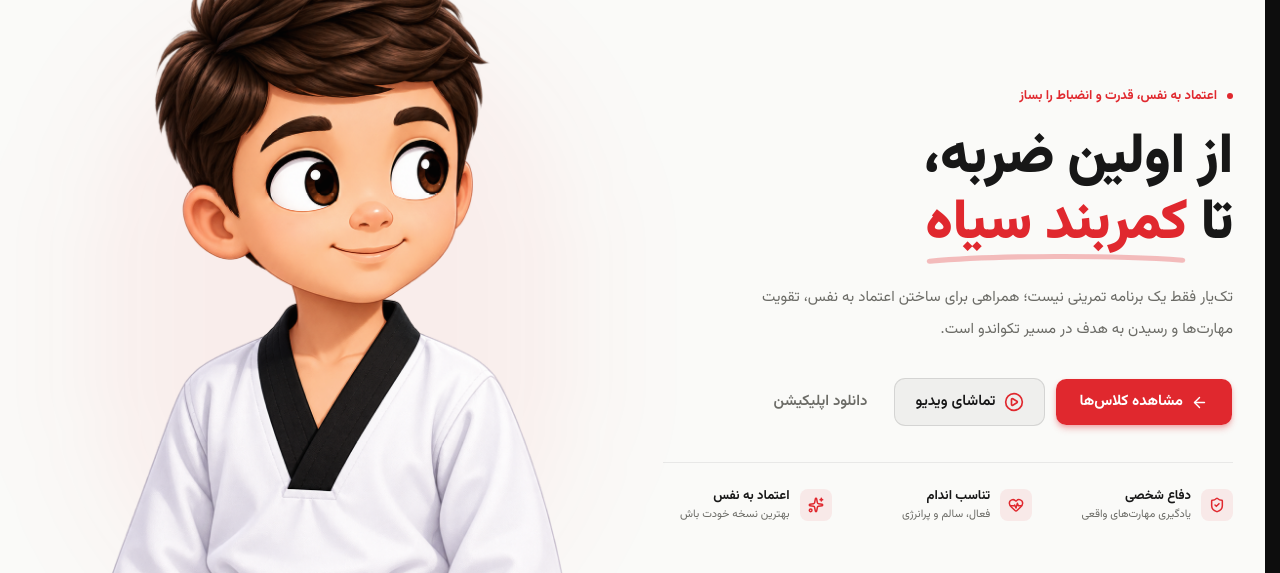
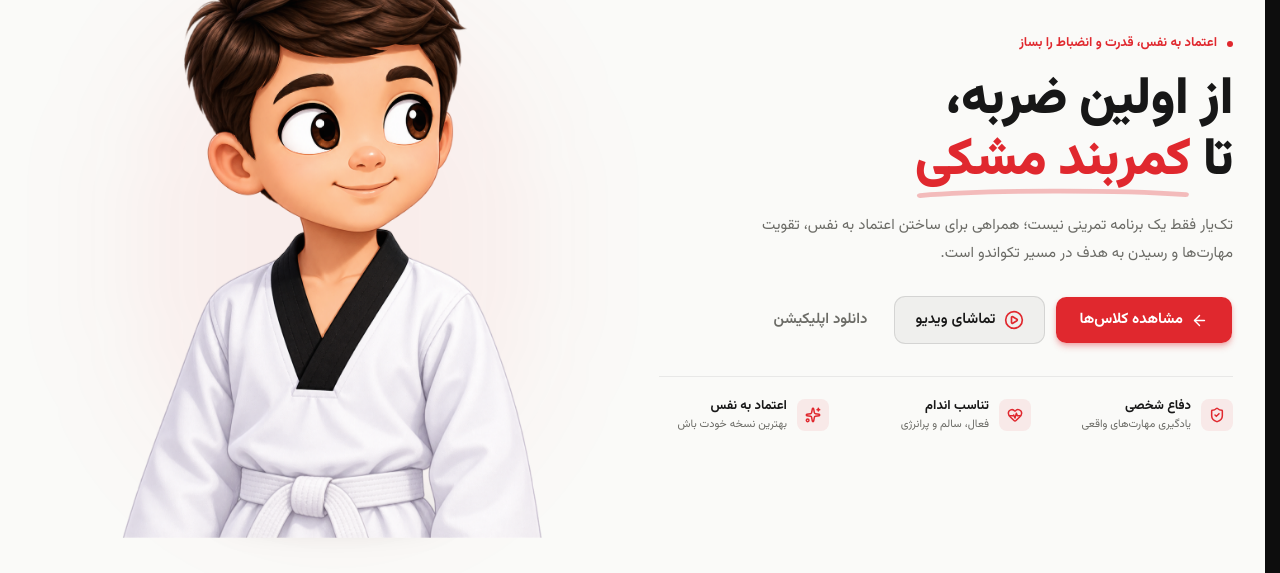
Before and after one commit to MostafaMemari/taekyar-web, a Next.js app: page / in a window 1280 px wide. Shown: the part 180-753 px from the top of the page. Built offline with nearby package versions, Linux system fonts and the light colour scheme; no server answers; the database is empty.

Commit message:
feat(hero2): update layout and styling for Hero2 components

```diff
--- a/components/home/hero2/hero2-benefits.tsx
+++ b/components/home/hero2/hero2-benefits.tsx
@@ -2,7 +2,7 @@ import { HERO2_BENEFITS } from "@/data/home/hero2";
 
 export function Hero2Benefits() {
   return (
-    <ul className="mt-9 grid w-full max-w-md grid-cols-1 gap-x-8 gap-y-3 border-t border-border/60 pt-6 sm:grid-cols-3 lg:max-w-none">
+    <ul className="mt-8 grid w-full max-w-md grid-cols-1 gap-x-8 gap-y-3 border-t border-border/60 pt-5 sm:grid-cols-3 lg:max-w-none">
       {HERO2_BENEFITS.map((benefit) => (
         <li
           key={benefit.title}
--- a/components/home/hero2/hero2-character.tsx
+++ b/components/home/hero2/hero2-character.tsx
@@ -59,7 +59,7 @@ export function Hero2Character() {
   }, []);
 
   return (
-    <div className="relative mx-auto w-full max-w-[330px] sm:max-w-[400px] lg:max-w-[520px]">
+    <div className="relative mx-auto w-full max-w-[300px] sm:max-w-[360px] lg:max-w-[440px]">
       <div
         aria-hidden="true"
         className="absolute inset-x-6 bottom-10 top-16 rounded-full bg-primary/[0.06] blur-3xl"
--- a/components/home/hero2/hero2-content.tsx
+++ b/components/home/hero2/hero2-content.tsx
@@ -15,7 +15,7 @@ export function Hero2Content({ appDownloadUrl }: Hero2ContentProps) {
         {HERO2_EYEBROW}
       </span>
 
-      <h1 className="mt-5 max-w-xl text-[2.375rem] font-black leading-[1.25] tracking-[-0.01em] sm:text-[3rem] sm:leading-[1.22] lg:text-[3.5rem] lg:leading-[1.18]">
+      <h1 className="mt-4 max-w-xl text-[2.125rem] font-black leading-[1.25] tracking-[-0.01em] sm:text-[2.75rem] sm:leading-[1.22] lg:text-[3.25rem] lg:leading-[1.18]">
         <span className="block">{HERO2_TITLE.line1}</span>
         <span className="block">
           {HERO2_TITLE.line2Prefix}{" "}
@@ -39,7 +39,7 @@ export function Hero2Content({ appDownloadUrl }: Hero2ContentProps) {
         </span>
       </h1>
 
-      <p className="mt-6 max-w-md text-[15px] leading-8 text-muted-foreground lg:max-w-lg">
+      <p className="mt-5 max-w-md text-[15px] leading-7 text-muted-foreground lg:max-w-lg">
         {HERO2_DESCRIPTION}
       </p>
 
--- a/components/home/hero2/hero2-cta.tsx
+++ b/components/home/hero2/hero2-cta.tsx
@@ -10,7 +10,7 @@ export function Hero2Cta({ appDownloadUrl }: Hero2CtaProps) {
   const downloadHref = appDownloadUrl ?? "#download";
 
   return (
-    <div className="mt-8 flex flex-wrap items-center justify-center gap-2.5 lg:justify-start">
+    <div className="mt-7 flex flex-wrap items-center justify-center gap-2.5 lg:justify-start">
       <Button
         asChild
         size="lg"
--- a/components/home/hero2/hero2.tsx
+++ b/components/home/hero2/hero2.tsx
@@ -9,7 +9,7 @@ export function Hero2({ appDownloadUrl }: { appDownloadUrl?: string | null }) {
       {/* TODO: Enable tatami background later
       <div aria-hidden="true" className="bg-tatami pointer-events-none absolute inset-0" /> */}
 
-      <div className="relative mx-auto grid w-full max-w-7xl grid-cols-1 items-center gap-10 px-4 pb-14 pt-10 sm:px-6 sm:pt-12 lg:grid-cols-[1fr_1.05fr] lg:gap-8 lg:px-8 lg:pb-16 lg:pt-14">
+      <div className="relative mx-auto grid w-full max-w-7xl grid-cols-1 items-center gap-8 px-4 pb-10 pt-8 sm:px-6 sm:pt-10 lg:grid-cols-[1fr_1.05fr] lg:gap-6 lg:px-8 lg:pb-12 lg:pt-10">
         <Reveal className="order-2 lg:order-1">
           <Hero2Content appDownloadUrl={appDownloadUrl} />
         </Reveal>
--- a/data/home/hero2.ts
+++ b/data/home/hero2.ts
@@ -1,12 +1,4 @@
-import {
-  ArrowLeft,
-  CirclePlay,
-  Download,
-  HeartPulse,
-  ShieldCheck,
-  Sparkles,
-  type LucideIcon,
-} from "lucide-react";
+import { ArrowLeft, CirclePlay, Download, HeartPulse, ShieldCheck, Sparkles, type LucideIcon } from "lucide-react";
 
 export const HERO2_CHARACTER = {
   baseSrc: "/01.png",
@@ -25,7 +17,7 @@ export const HERO2_EYEBROW = "اعتماد به نفس، قدرت و انضبا
 export const HERO2_TITLE = {
   line1: "از اولین ضربه،",
   line2Prefix: "تا",
-  highlight: "کمربند سیاه",
+  highlight: "کمربند مشکی",
 };
 
 export const HERO2_DESCRIPTION =
```
